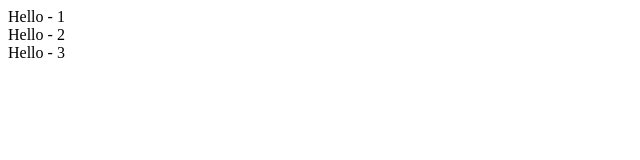
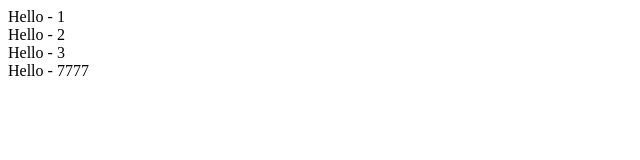
Before and after one commit to RomanOlyvko/nextjs, a Next.js app: page / in a window 1280 px wide. Shown: the top 160 px of the page, without its empty margins (0-640 px from the left). Built offline with nearby package versions, Linux system fonts and the light colour scheme.

Commit message:
Hello - 10

```diff
--- a/pages/index.js
+++ b/pages/index.js
@@ -12,6 +12,7 @@ export default function Home() {
       <div>Hello - 1</div>
       <div>Hello - 2</div>
       <div>Hello - 3</div>
+      <div>Hello - 7777</div>
     </main>
 
     </div>
```
